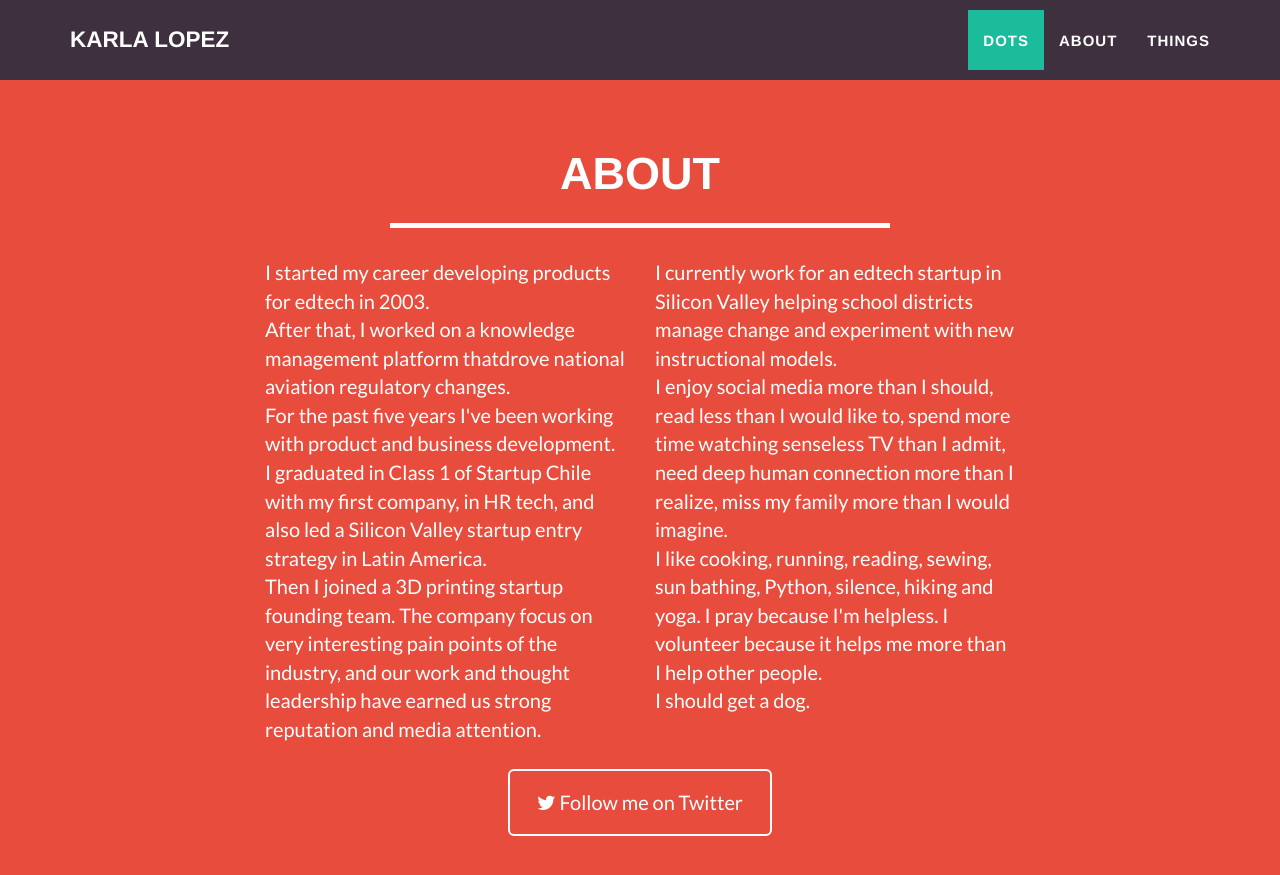
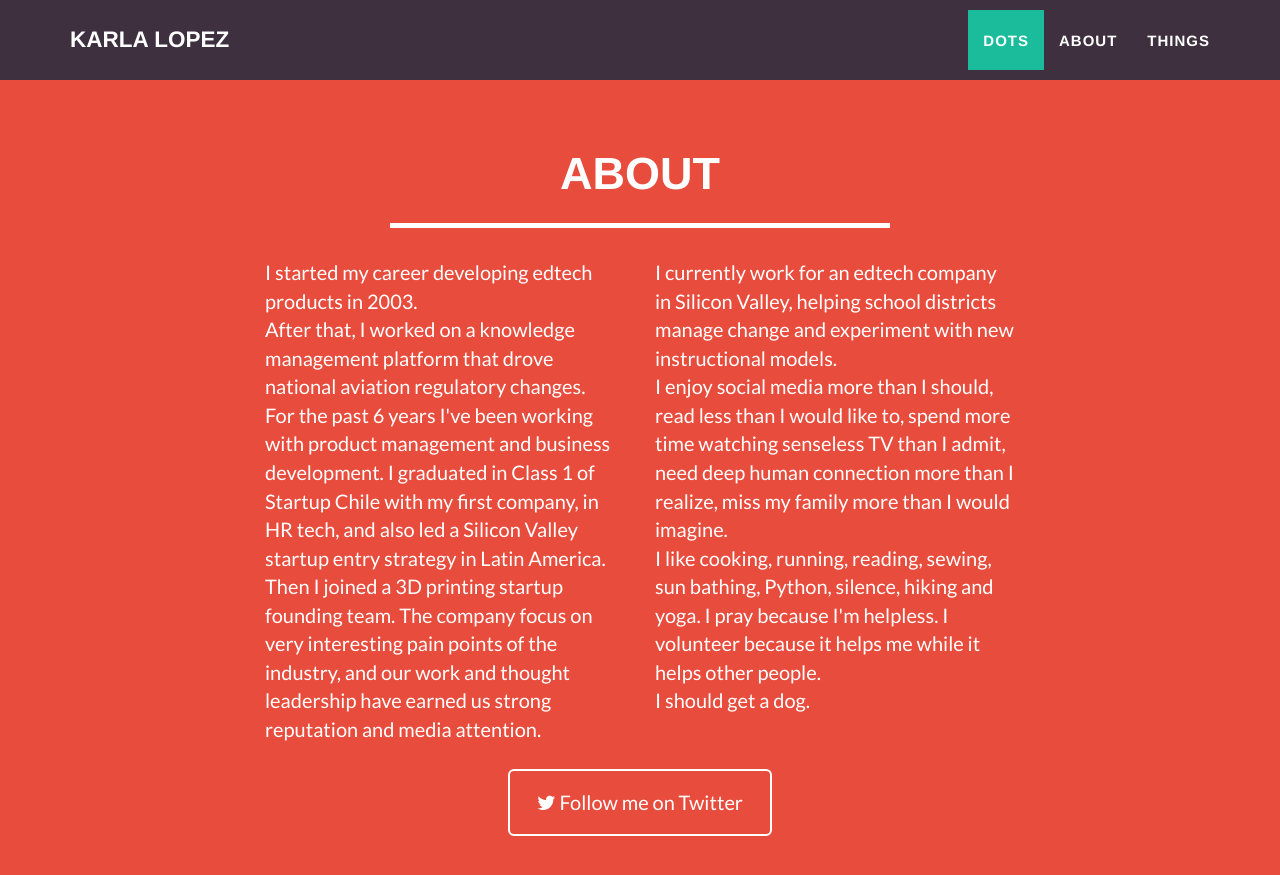
Before and after one commit to karlalopez/karlalopez.github.io, a Jekyll site: the page built from index.html, in a window 1280 px wide and 900 px high, scrolled down 2006 px. Shown: the top 875 px of the window. Built offline with Jekyll 4.4.1, drawn with Linux system fonts in a browser that asks for light colours.

Commit message:
Fixed typos on bio

```diff
--- a/_includes/about.html
+++ b/_includes/about.html
@@ -9,13 +9,13 @@
             </div>
             <div class="row">
                 <div class="col-lg-4 col-lg-offset-2">
-                    <p>I started my career developing products for edtech in 2003.<br>After that, I worked on a knowledge management platform thatdrove national aviation regulatory changes.
-                    <br>For the past five years I've been working with product and business development. I graduated in Class 1 of Startup Chile with my first company, in HR tech, and also led a Silicon Valley startup entry strategy in Latin America.<br> Then I joined a 3D printing startup founding team. The company focus on very interesting pain points of the industry, and our work and thought leadership have earned us strong reputation and media attention.</p>
+                    <p>I started my career developing edtech products in 2003.<br>After that, I worked on a knowledge management platform that drove national aviation regulatory changes.
+                    <br>For the past 6 years I've been working with product management and business development. I graduated in Class 1 of Startup Chile with my first company, in HR tech, and also led a Silicon Valley startup entry strategy in Latin America.<br> Then I joined a 3D printing startup founding team. The company focus on very interesting pain points of the industry, and our work and thought leadership have earned us strong reputation and media attention.</p>
                 </div>
                 <div class="col-lg-4">
-                    <p>I currently work for an edtech startup in Silicon Valley helping school districts manage change and experiment with new instructional models.<br>
+                    <p>I currently work for an edtech company in Silicon Valley, helping school districts manage change and experiment with new instructional models.<br>
                     I enjoy social media more than I should, read less than I would like to, spend more time watching senseless TV than I admit, need deep human connection more than I realize, miss my family more than I would imagine.<br>
-                    I like cooking, running, reading, sewing, sun bathing, Python, silence, hiking and yoga. I pray because I'm helpless. I volunteer because it helps me more than I help other people.<br>
+                    I like cooking, running, reading, sewing, sun bathing, Python, silence, hiking and yoga. I pray because I'm helpless. I volunteer because it helps me while it helps other people.<br>
                     I should get a dog.
                     </p>
                 </div>
```
